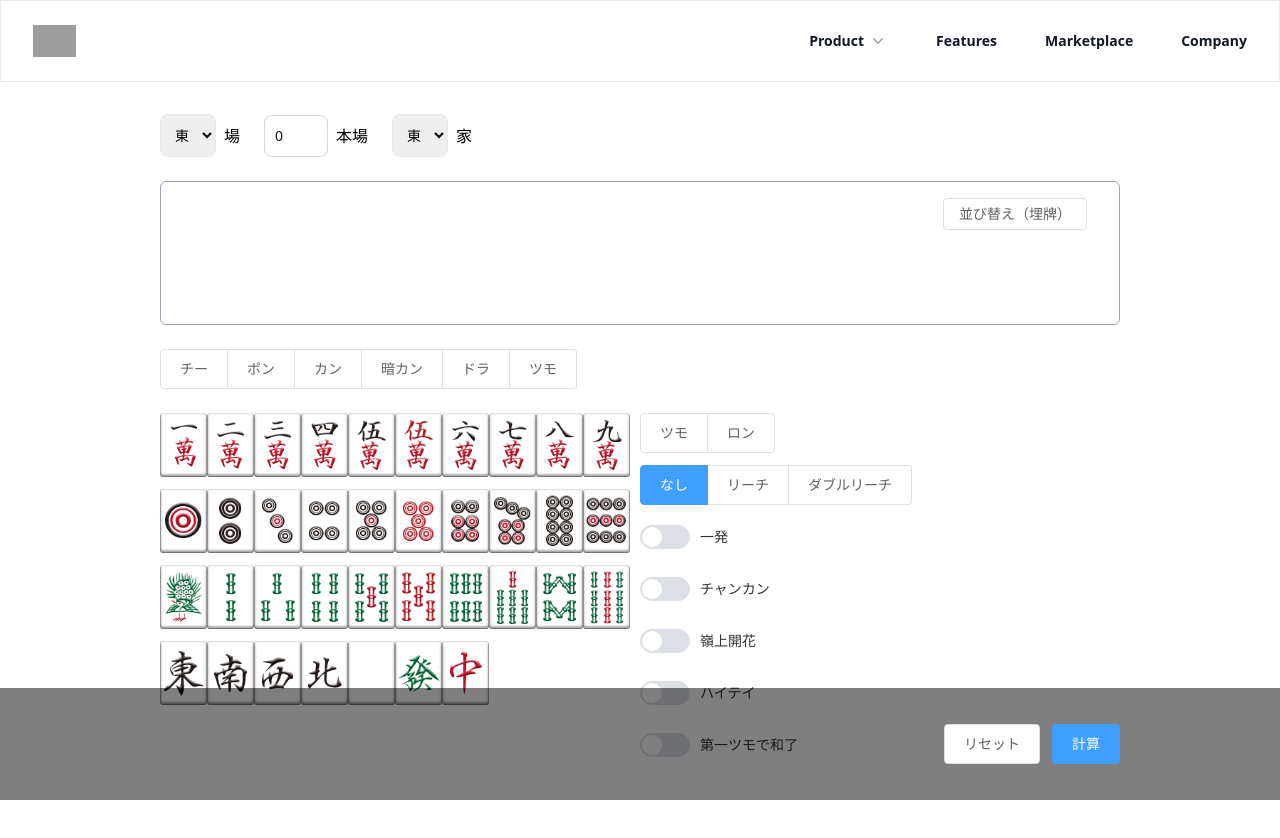
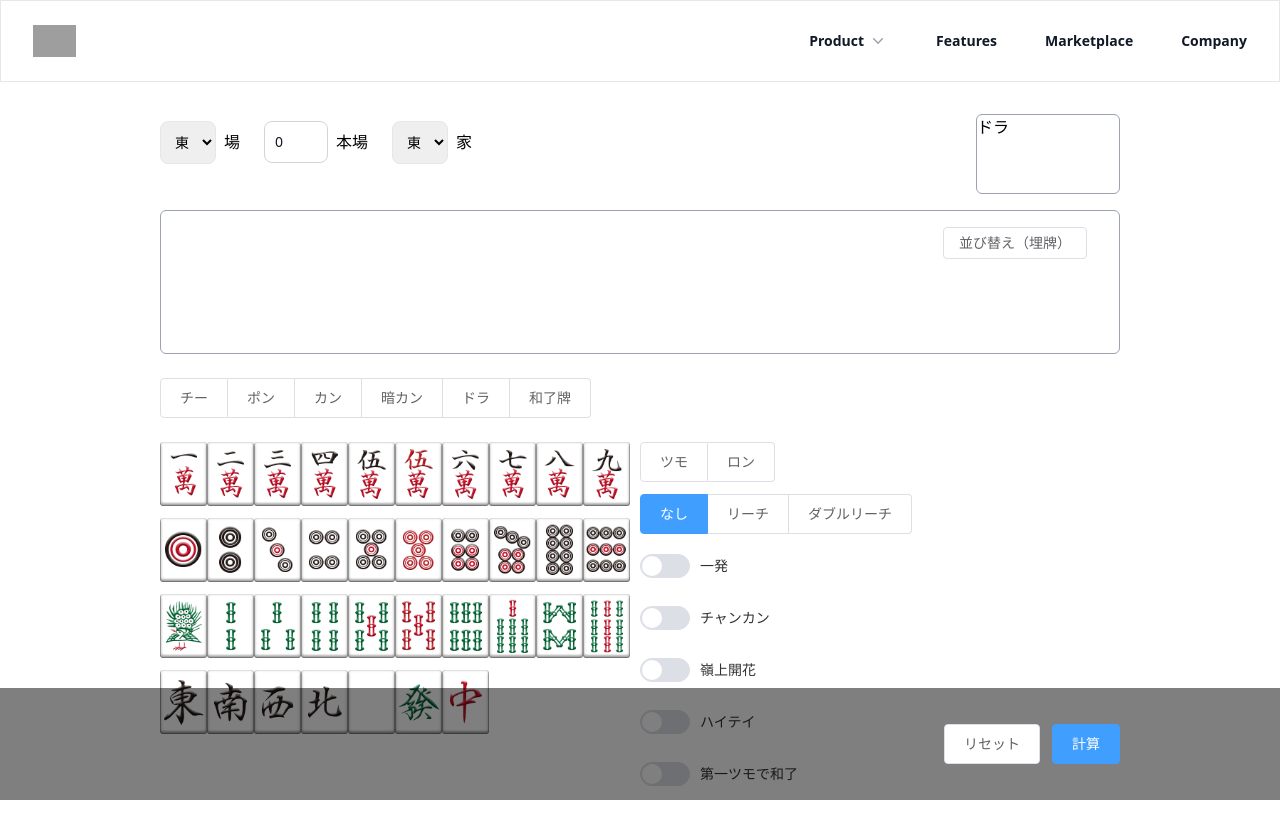
Before and after one commit to yasunaga-shuto/mahjong-point-front, a Nuxt app: page / in a window 1280 px wide. Shown: the top 838 px of the page. Built offline with nearby package versions, Linux system fonts and the light colour scheme; grey boxes are pictures that could not be loaded.

Commit message:
ドラ追加

```diff
--- a/app.vue
+++ b/app.vue
@@ -2,6 +2,7 @@
   <div>
     <OrganismsHeader />
     <div class="container mx-auto w-3/4 mt-8 mb-48">
+      <div class="flex justify-between items-center mb-4">
         <div class="flex items-center gap-6 mb-6">
           <!-- 場風 -->
           <div class="flex items-center">
@@ -30,6 +31,10 @@
             <label class="ml-2">家</label>
           </div>
         </div>
+        <div class="border border-gray-400 rounded-md h-20 w-36">
+          ドラ
+        </div>
+      </div>
       <!-- 手牌 -->
       <div class="border w-full h-36 border-gray-400 rounded-md mb-6 flex items-center justify-center relative">
         <el-button class="absolute top-4 right-8" @click="sort">並び替え（埋牌）</el-button>
@@ -49,7 +54,7 @@
           <el-radio-button label="カン" value="kan" />
           <el-radio-button label="暗カン" value="ankan" />
           <el-radio-button label="ドラ" value="dora" />
-          <el-radio-button label="ツモ" value="tsumo" />
+          <el-radio-button label="和了牌" value="agari" />
         </el-radio-group>
       </div>
       <div class="flex">
@@ -162,6 +167,8 @@ const chankan = ref(false)
 const linshan = ref(false)
 const haitei = ref(false)
 const hora = ref(false)
+const dra = ref([])
+const agariPai = ref('')
 
 const tehai = ref<Pai[]>([])
 const hupai = ref<{ type: Mode, pai: Pai[] }[]>([])
@@ -189,6 +196,10 @@ const addPai = (pai: Pai) => {
     break
   case 'ankan':
     hupai.value.push({ type: 'ankan', pai: ['back', pai, pai, 'back'] })
+    mode.value = ''
+    break
+  case 'agari':
+    agariPai.value = pai
     mode.value = ''
     break
   default:
@@ -223,7 +234,7 @@ const reset = () => {
 const calculate = async () => {
   const data = await $fetch('http://localhost:8080/', {
     method: 'GET',
-    query: { man: '123456789', sou: '123', pin: '11', win_tile_str: '1' }
+    query: { man: '123456789', sou: '123', pin: '11', win_tile_str: '5sRed' }
   });
   console.log(data)
 }
```
Lines whose indentation alone changed are shown as unchanged.
